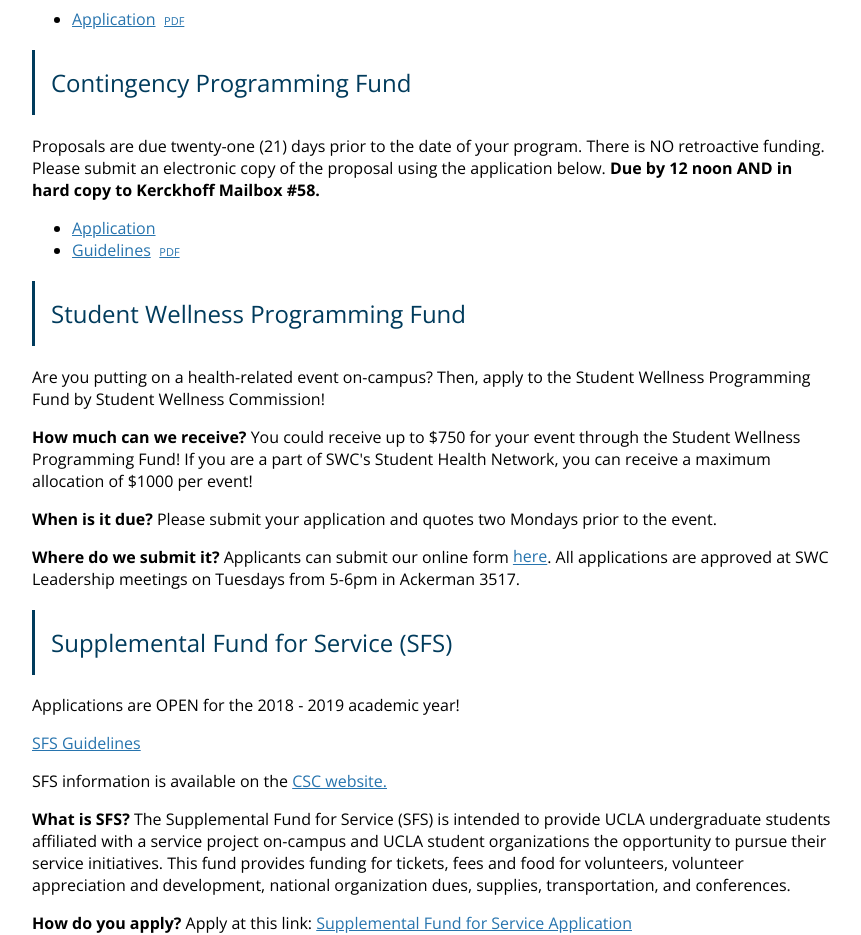
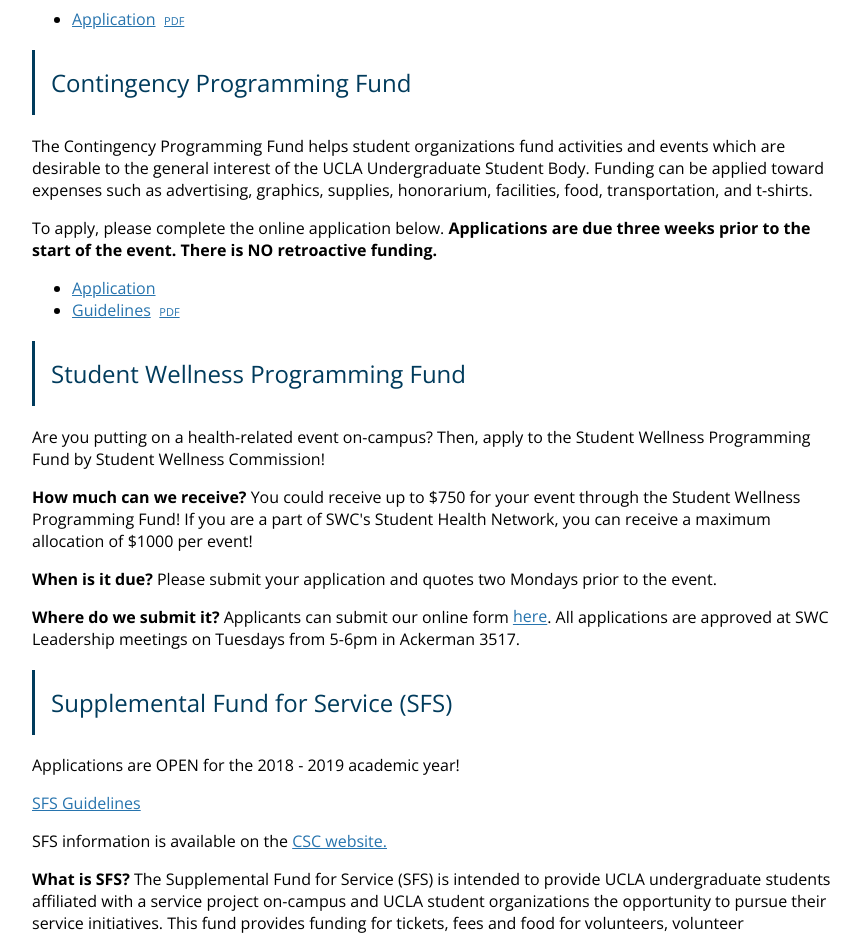
Before and after one commit to usacwebmaster/usac, an Eleventy site: page funding/programming.md in a window 1280 px wide. Shown: the part 2488-3423 px from the top of the page, without its empty margins (64-925 px from the left). Built offline with nearby package versions, Linux system fonts and the light colour scheme; Eleventy itself is replaced by a stand-in of ours; files that its build step writes are made by us from their sources; no server answers.

Commit message:
Update contingency fund description

```diff
--- a/funding/programming.md
+++ b/funding/programming.md
@@ -63,7 +63,9 @@
 
 ## Contingency Programming Fund
 
-Proposals are due twenty-one (21) days prior to the date of your program. There is NO retroactive funding. Please submit an electronic copy of the proposal using the application below. **Due by 12 noon AND in hard copy to Kerckhoff Mailbox \#58.**
+The Contingency Programming Fund helps student organizations fund activities and events which are desirable to the general interest of the UCLA Undergraduate Student Body. Funding can be applied toward expenses such as advertising, graphics, supplies, honorarium, facilities, food, transportation, and t-shirts.
+
+To apply, please complete the online application below. **Applications are due three weeks prior to the start of the event. There is NO retroactive funding.**
 
 -   [Application](https://forms.gle/oDGgrup8CJWL9ZJz8)
 -   [Guidelines](/docs/Finance%20Committee%20Guidelines.pdf)
```
